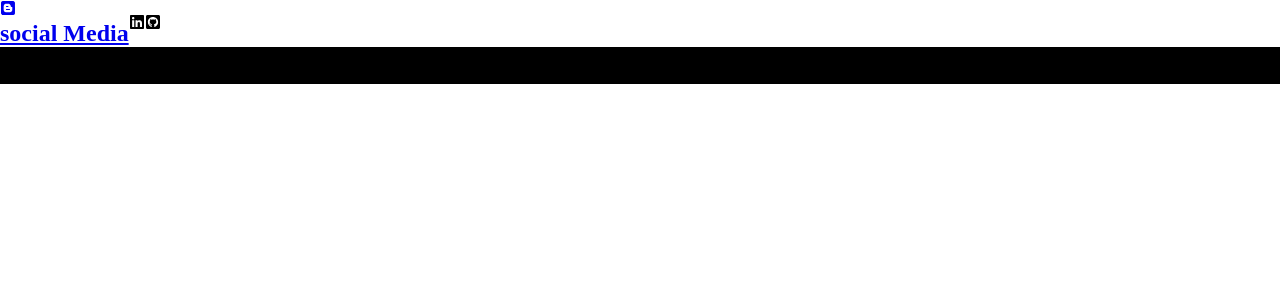
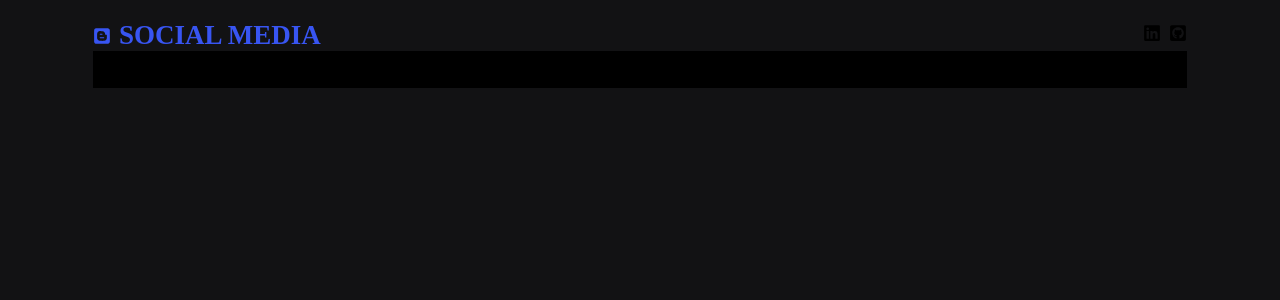
Before and after one commit to EduardoNGomes/Blog-Posts, a Next.js app: page / in a window 1280 px wide. Shown: the top 300 px of the page. Built offline with nearby package versions, Linux system fonts and the light colour scheme.

Commit message:
start stitiches

```diff
--- a/src/pages/_app.tsx
+++ b/src/pages/_app.tsx
@@ -1,31 +1,40 @@
 import '@/styles/globals.css'
 import type { AppProps } from 'next/app'
 import { FaBlogger, FaGithubSquare, FaLinkedin } from 'react-icons/fa'
+import { styled } from '../../stitches.config'
+
 import * as style from '../styles/header'
 
 import Link from 'next/link'
 
+const Container = styled('div', {
+  width: '100%',
+  maxWidth: '1124px',
+  margin: '0 auto',
+  padding: '20px 15px',
+})
+
 export default function App({ Component, pageProps }: AppProps) {
   return (
-    <div>
+    <Container>
       <style.Header>
         <nav>
-          <Link href="/">
+          <Link href="/" className="link">
             <FaBlogger />
-            <h1>social Media</h1>
+            <h1>social media</h1>
           </Link>
 
-          <ul>
+          <style.Ul color={{ '@bp1': 'white', '@bp2': 'white' }}>
             <li>
               <FaLinkedin />
             </li>
             <li>
               <FaGithubSquare />
             </li>
-          </ul>
+          </style.Ul>
         </nav>
       </style.Header>
       <Component {...pageProps} />
-    </div>
+    </Container>
   )
 }
--- a/src/pages/_document.tsx
+++ b/src/pages/_document.tsx
@@ -1,9 +1,15 @@
 import { Html, Head, Main, NextScript } from 'next/document'
+import { getCssText } from '../../stitches.config'
 
 export default function Document() {
   return (
     <Html lang="en">
-      <Head />
+      <Head>
+        <style
+          id="stitches"
+          dangerouslySetInnerHTML={{ __html: getCssText() }}
+        />
+      </Head>
       <body>
         <Main />
         <NextScript />
--- a/src/styles/globals.css
+++ b/src/styles/globals.css
@@ -4,6 +4,10 @@
   box-sizing: border-box;
 }
 
+body {
+  background: #121214;
+}
+
 ul,
 ol {
   list-style: none;
--- a/src/styles/header.ts
+++ b/src/styles/header.ts
@@ -1,15 +1,36 @@
-import { styled } from '@stitches/react'
+import { styled } from '../../stitches.config'
 
 export const Header = styled('header', {
   nav: {
     display: 'flex',
     alignItems: 'center',
-  },
+    justifyContent: 'space-between',
 
-  ul: {
-    display: 'flex',
-    span: {
-      'background-color': 'black',
+    '.link': {
+      'font-size': '$md',
+      display: 'flex',
+      gap: '.5rem',
+      alignItems: 'center',
+
+      'text-decoration': 'none',
+      color: '$blue-500',
+      'text-transform': 'uppercase',
     },
   },
 })
+
+export const Ul = styled('ul', {
+  display: 'flex',
+  'font-size': '$md',
+  gap: '.5rem',
+  variants: {
+    color: {
+      white: {
+        color: 'white',
+      },
+      blue: {
+        color: 'blue-500',
+      },
+    },
+  },
+})
--- /dev/null
+++ b/stitches.config.ts
@@ -0,0 +1,22 @@
+import { createStitches } from '@stitches/react'
+
+export const { config, styled, globalCss, keyframes, getCssText, theme, css } =
+  createStitches({
+    theme: {
+      colors: {
+        'blue-500': '#3855F2',
+      },
+
+      fontSizes: {
+        md: '1.125rem',
+        lg: '1.25rem',
+        xl: '1.5rem',
+        '2xl': '2rem',
+      },
+      media: {
+        bp1: '(min-width: 500px)',
+        bp2: '(min-width: 768px)',
+        bp3: '(min-width: 1024px)',
+      },
+    },
+  })
```
